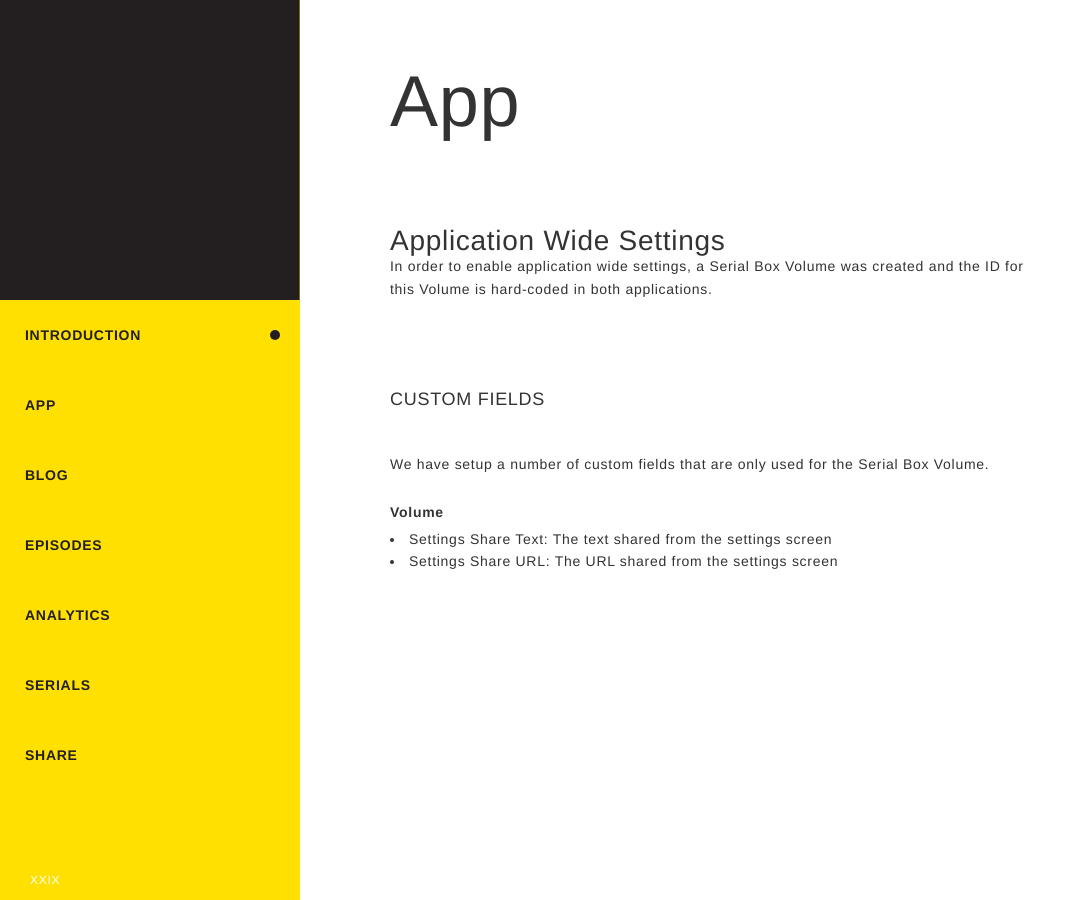
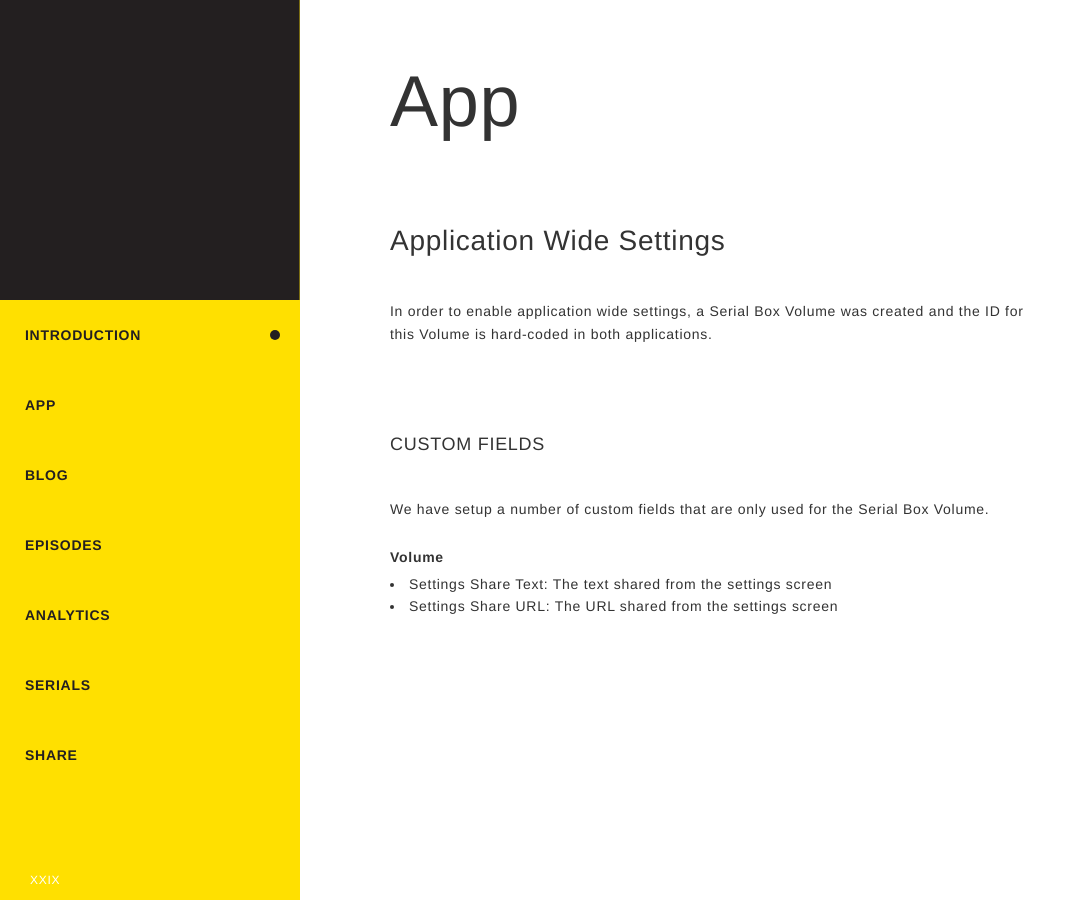
Before and after one commit to serialboxpub/serialbox-docs, a Jekyll site: the page built from index.html, in a window 1280 px wide and 900 px high, scrolled down 979 px. Shown: the whole window, without its empty margins (0-1086 px from the left). Built offline with Jekyll 4.4.1, drawn with Linux system fonts in a browser that asks for light colours.

Commit message:
Fix Formatting

```diff
--- a/_posts/2015-08-06-share.markdown
+++ b/_posts/2015-08-06-share.markdown
@@ -18,12 +18,14 @@
 + `{SERIAL_HASHTAG}`: Will generate and output a hashtag based on the title e.g. `#Bookburners`
 
 ### Episode variables
+
 + `{EPISODE_NUMBER}`: Will output the number e.g. `2`
 + `{EPISODE_TITLE}`: Will out the title e.g. `Badge, Book, and Candle`
 + `{EPISODE_STRAPLINE}`: Will output the strapline e.g. `Detective Sally Brooks investigates an unusual robbery, and discovers that magic is real—and hungry!`
 
 ### Exmaple
 Custom field text: `{SERIAL_STRAPLINE}. {SERIAL_HASHTAG}. Get caught up:`
+
 Output: `Some Books Have Teeth. #Bookburners. Get caught up:`
 
 ### Updating Share Text
--- a/_sass/helpers/_space.sass
+++ b/_sass/helpers/_space.sass
@@ -10,6 +10,7 @@
 
   @if $vertical != ''
     padding-top: space-for($vertical)
+    padding-bottom: space-for($vertical)
 
   @if $horizontal != ''
     padding-left: space-for($horizontal)
@@ -30,6 +31,7 @@
 
   @if $vertical != ''
     margin-top: space-for($vertical)
+    margin-bottom: space-for($vertical)
 
   @if $horizontal != ''
     margin-left: space-for($horizontal)
```
